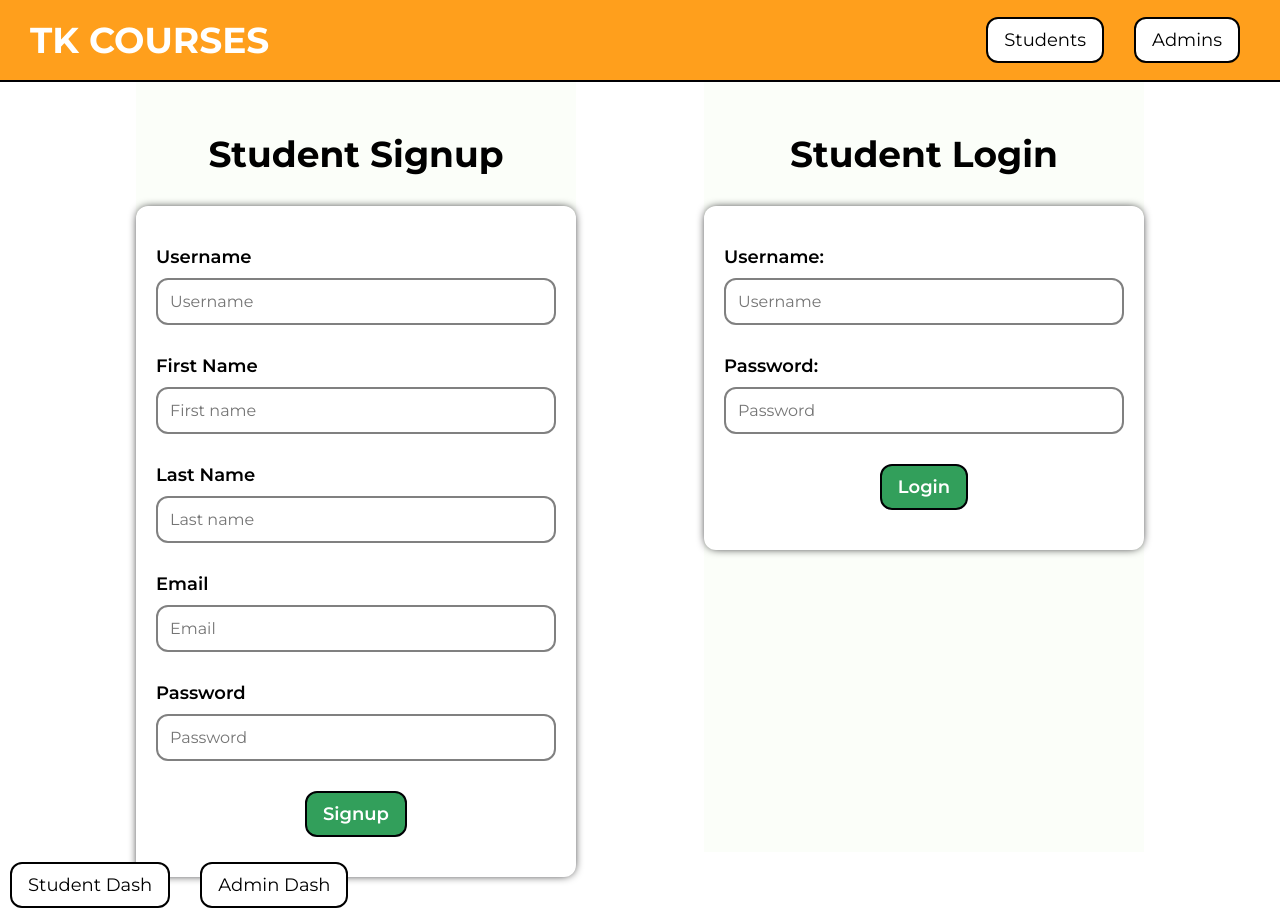
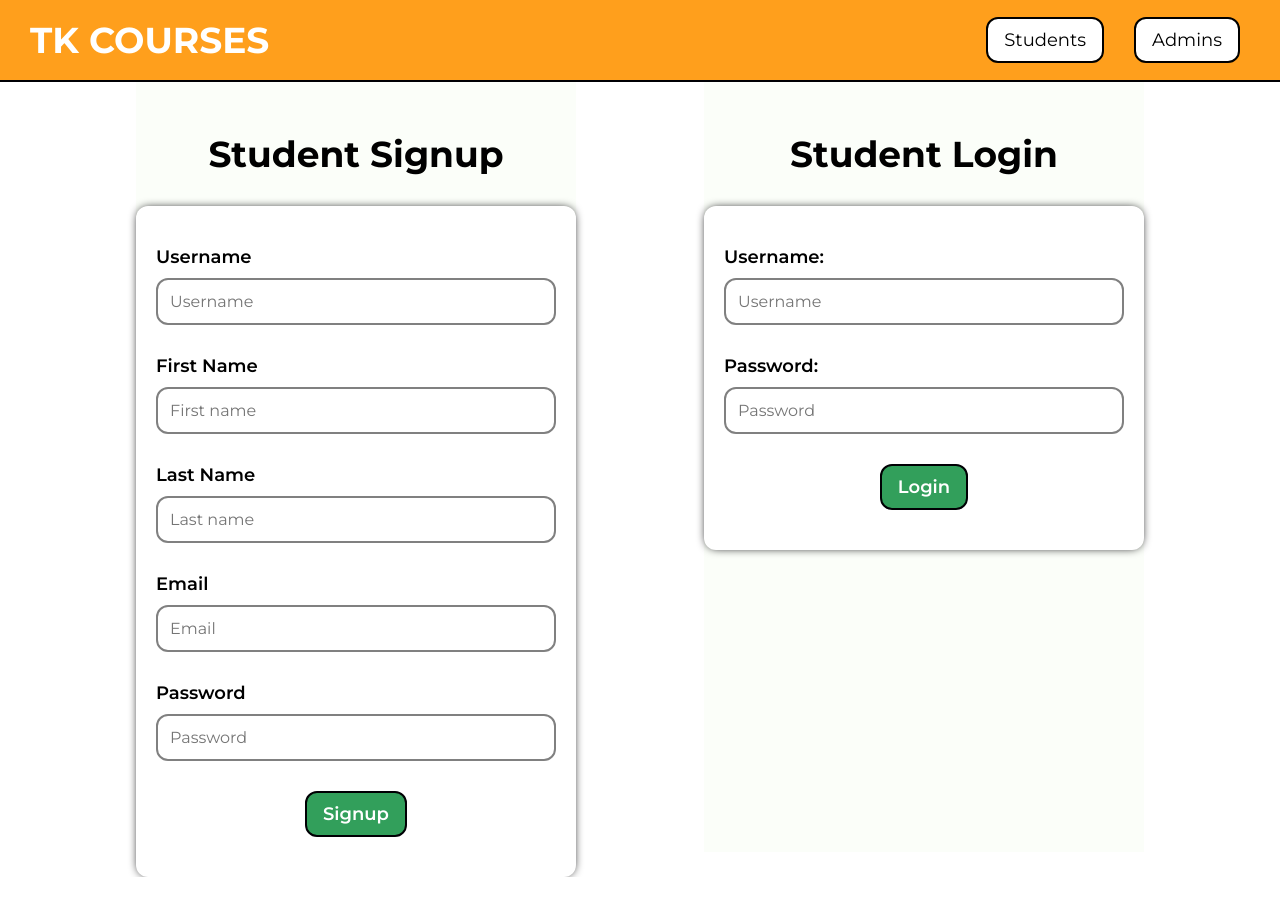
Before and after one commit to kagesite/student-app, a React (Vite) app in the folder frontend/: page / in a window 1280 px wide. After the commit the page ends 877 px from the top, so only its background shows below. Built offline with nearby package versions, Linux system fonts and the light colour scheme.

Commit message:
Removed test footer from files

```diff
--- a/frontend/src/components/Student/StudentDash.jsx
+++ b/frontend/src/components/Student/StudentDash.jsx
@@ -195,7 +195,7 @@ function StudentDash() {
                     </div>
                 )}
             </main>
-            <TestFooter />
+            {/* <TestFooter /> */}
         </div>
     )
 }
--- a/frontend/src/pages/Student/StudentRoot.jsx
+++ b/frontend/src/pages/Student/StudentRoot.jsx
@@ -19,7 +19,7 @@ function StudentRoot() {
                     <StudentHomeLogin />
                 </div>
             </div>
-            <TestFooter />
+            {/* <TestFooter /> */}
         </div>
     )
 }
```
